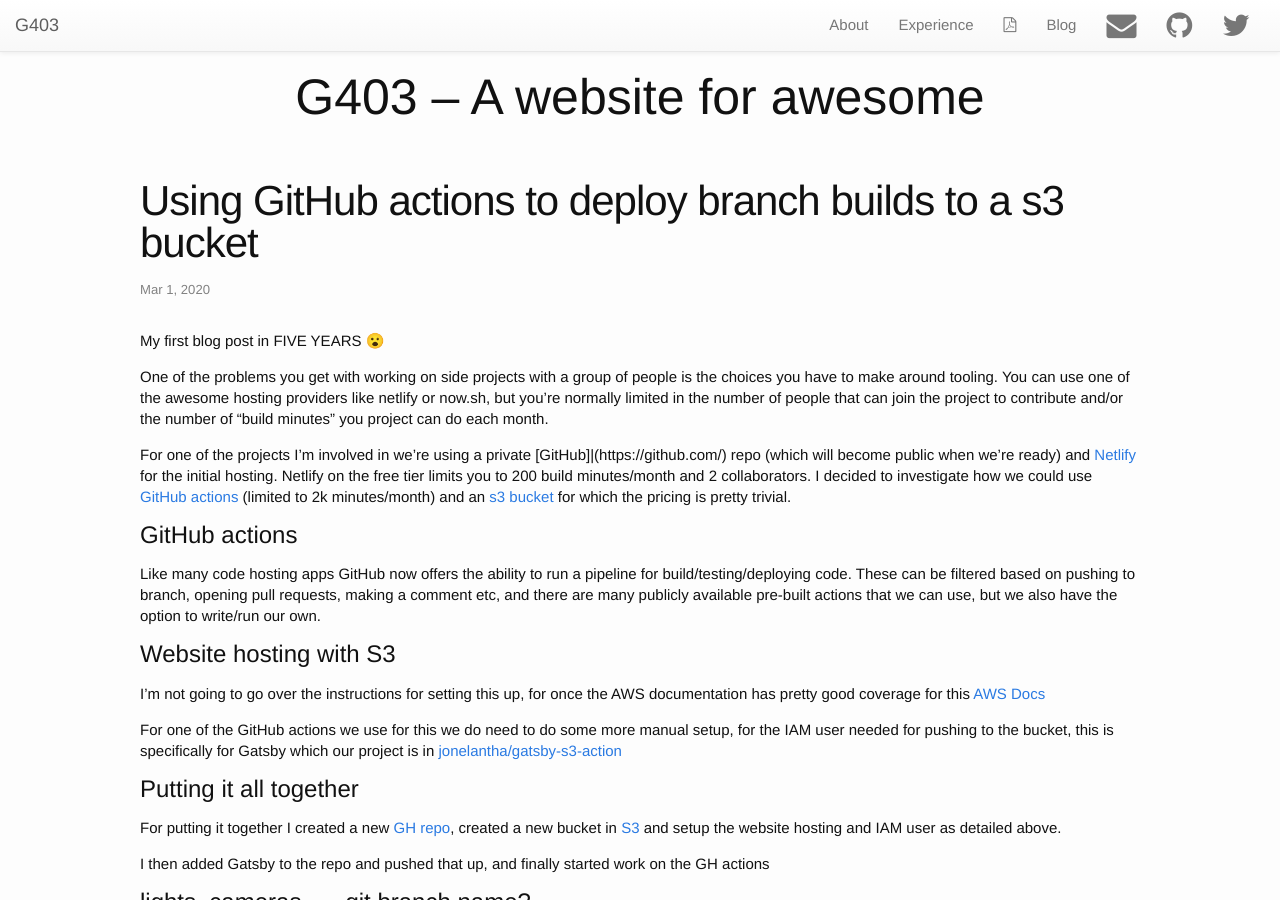
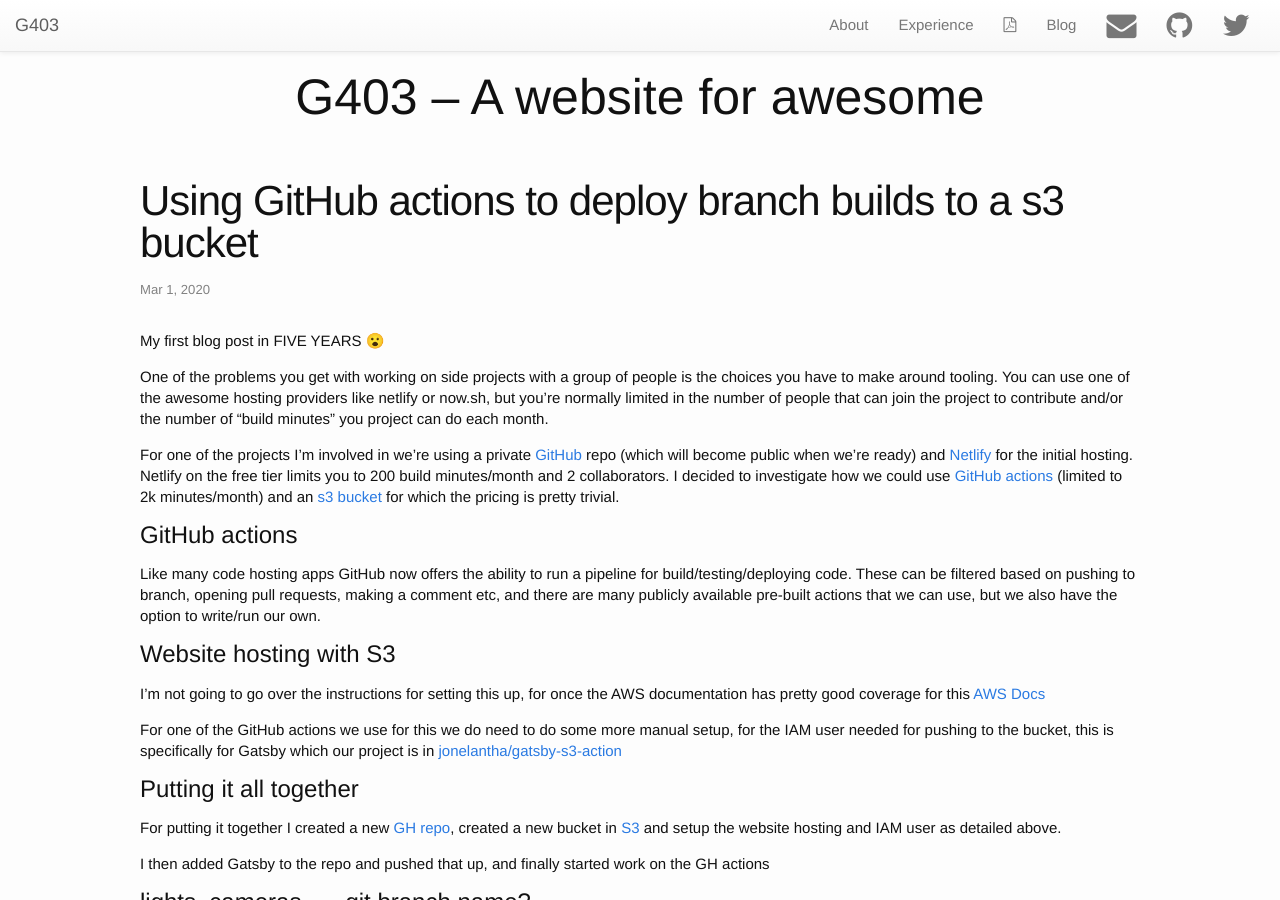
Before and after one commit to gabriel403/g403.co, a Jekyll site: the page built from _posts/2020-03-01-github-actions-and-branch-builds.md, in a window 1280 px wide and 900 px high. Built offline with Jekyll 4.4.1, drawn with Linux system fonts in a browser that asks for light colours; nearby versions of some CDN libraries; emoji names are drawn with the system emoji font.

Commit message:
Update 2020-03-01-github-actions-and-branch-builds.md

```diff
--- a/_posts/2020-03-01-github-actions-and-branch-builds.md
+++ b/_posts/2020-03-01-github-actions-and-branch-builds.md
@@ -12,7 +12,7 @@ My first blog post in FIVE YEARS :open_mouth:
 
 One of the problems you get with working on side projects with a group of people is the choices you have to make around tooling. You can use one of the awesome hosting providers like netlify or now.sh, but you're normally limited in the number of people that can join the project to contribute and/or the number of "build minutes" you project can do each month.
 
-For one of the projects I'm involved in we're using a private [GitHub]|(https://github.com/) repo (which will become public when we're ready) and [Netlify](https://www.netlify.com/) for the initial hosting.
+For one of the projects I'm involved in we're using a private [GitHub](https://github.com/) repo (which will become public when we're ready) and [Netlify](https://www.netlify.com/) for the initial hosting.
 Netlify on the free tier limits you to 200 build minutes/month and 2 collaborators. I decided to investigate how we could use [GitHub actions](https://github.com/features/actions) (limited to 2k minutes/month) and an [s3 bucket](https://aws.amazon.com/s3/pricing/) for which the pricing is pretty trivial.
 
 ### GitHub actions
```
